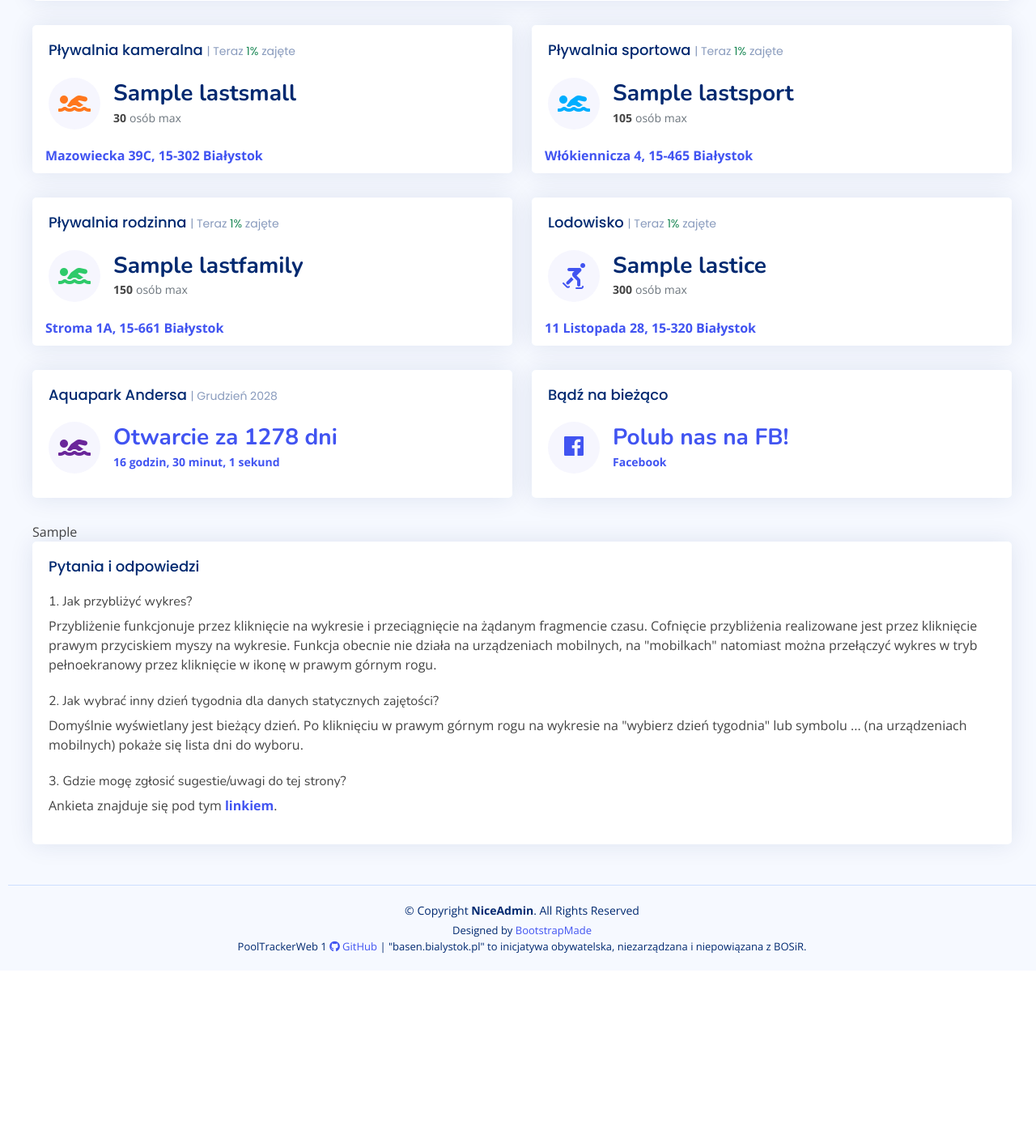
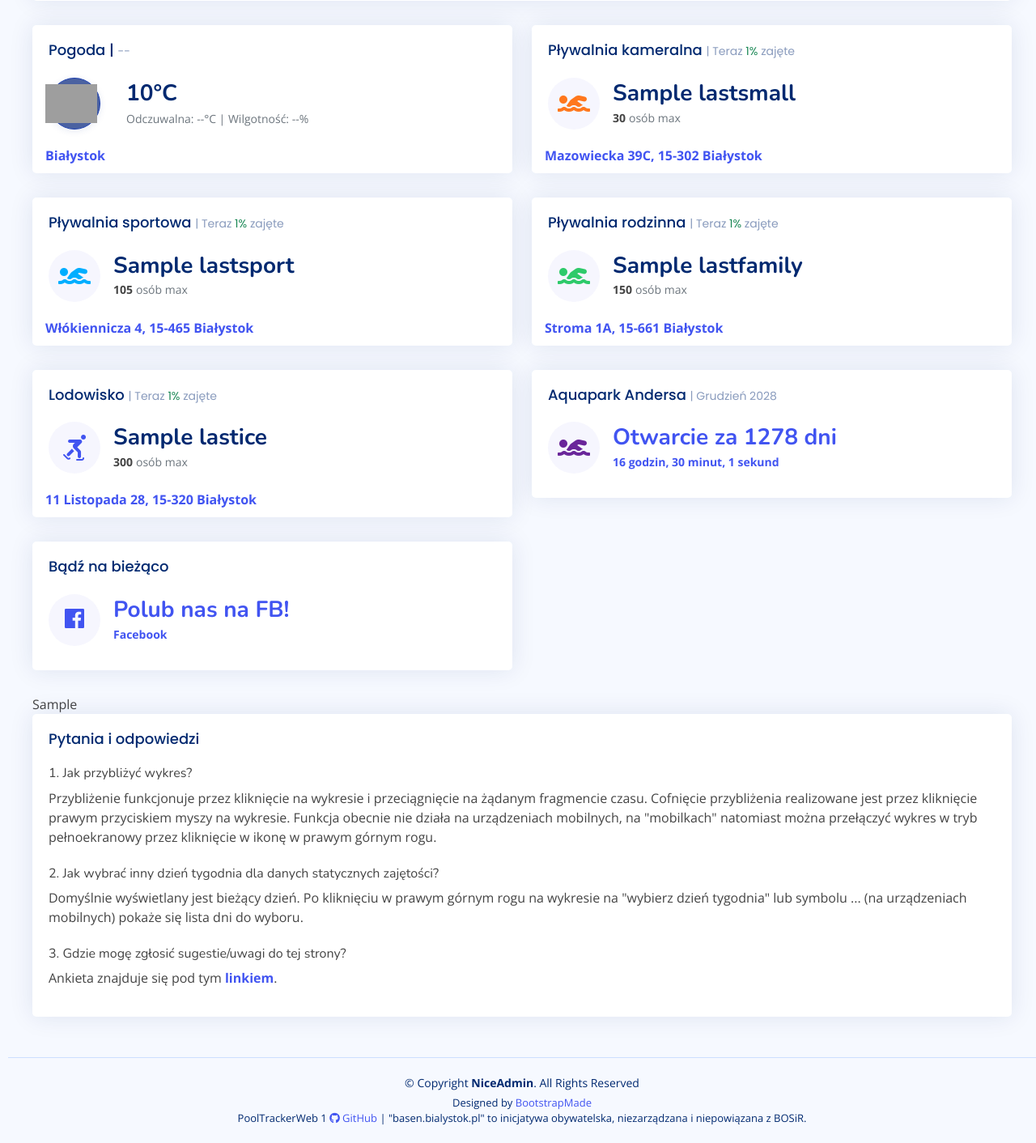
Before and after one commit to avrland/PoolTrackerWeb, a Django app: template tablechart/templates/content.html in a window 1280 px wide. Shown: the part 558-1970 px from the top of the page at 81% size. Before the commit the page ends 1736 px from the top, so only its background shows below. Run offline with Django 4.2, Linux system fonts and the light colour scheme; the template is opened without the code that fills it: most values are stand-ins (such as "Sample title", 1, 10 or a date in 2020); parts of the project's set-up code (start-up, migrations or seed data) failed here and were passed over; some libraries are stand-ins or nearby versions; grey boxes are pictures that could not be loaded.

Commit message:
Weather module base

```diff
--- a/tablechart/pw_example.json
+++ b/tablechart/pw_example.json
@@ -4,5 +4,6 @@
     "PASSWORD": "...",
     "HOST": "...",
     "PORT": "...",
-    "SECRET_KEY": "..."
+    "SECRET_KEY": "...",
+    "OPENWEATHER_API_KEY": "..."
 }
--- a/tablechart/tablechart/settings.py
+++ b/tablechart/tablechart/settings.py
@@ -15,6 +15,7 @@ import os
 import json
 with open('pw.json') as f:
     SECRETS = json.load(f)
+OPENWEATHER_API_KEY = SECRETS['OPENWEATHER_API_KEY']
 # Build paths inside the project like this: BASE_DIR / 'subdir'.
 BASE_DIR = Path(__file__).resolve().parent.parent
 
@@ -125,7 +126,8 @@ USE_TZ = True
 STATIC_URL = 'static/'
 
 if DEBUG:
-    STATICFILES_DIRS = [ os.path.join(BASE_DIR, 'static')]
+    STATICFILES_DIRS = [ os.path.join(BASE_DIR, 'static'),
+                         os.path.join(BASE_DIR, 'tablechart/static')]
 else:
     STATIC_ROOT = os.path.join(BASE_DIR, 'static')
 
--- /dev/null
+++ b/tablechart/tablechart/static/css/weather.css
@@ -0,0 +1,127 @@
+/* === MODUŁ POGODY === */
+.weather-section {
+    margin: 20px 0;
+    padding: 20px;
+}
+
+.weather-widget {
+    background: #fff;
+    border-radius: 10px;
+    box-shadow: 0 4px 6px rgba(0, 0, 0, 0.1);
+    overflow: hidden;
+    max-width: 400px;
+    margin: 0 auto;
+}
+
+.weather-header {
+    background: linear-gradient(135deg, #74b9ff, #0984e3);
+    color: white;
+    padding: 15px;
+    text-align: center;
+}
+
+.weather-header h3 {
+    margin: 0;
+    font-size: 1.2em;
+}
+
+.weather-content {
+    padding: 20px;
+    text-align: center;
+}
+
+.weather-main {
+    display: flex;
+    align-items: center;
+    justify-content: center;
+    margin-bottom: 15px;
+}
+
+.weather-icon {
+    width: 60px;
+    height: 60px;
+    margin-right: 15px;
+}
+
+.weather-temp {
+    font-size: 2.5em;
+    font-weight: bold;
+    color: #2d3436;
+}
+
+.weather-description {
+    font-size: 1.1em;
+    color: #636e72;
+    margin-bottom: 15px;
+    text-transform: capitalize;
+}
+
+.weather-details {
+    display: grid;
+    grid-template-columns: 1fr 1fr;
+    gap: 10px;
+    font-size: 0.9em;
+}
+
+.weather-detail {
+    background: #f8f9fa;
+    padding: 8px;
+    border-radius: 5px;
+}
+
+.weather-footer {
+    background: #f8f9fa;
+    padding: 10px;
+    text-align: center;
+    border-top: 1px solid #dee2e6;
+}
+
+.loading {
+    color: #74b9ff;
+    font-style: italic;
+}
+
+.error {
+    color: #e74c3c;
+    font-style: italic;
+}
+
+/* Responsywność */
+@media (max-width: 768px) {
+    .weather-widget {
+        max-width: 100%;
+        margin: 0;
+    }
+
+    .weather-details {
+        grid-template-columns: 1fr;
+    }
+}
+
+.card-icon img {
+  display: block;
+  margin: 0 auto;
+}
+
+
+
+.weather-card .card-icon {
+  background: #1e3b8acc !important;
+  border: 1px solid #1e40af;
+  width: 56px;
+  height: 56px;
+  border-radius: 50%;
+  display: flex;
+  align-items: center;
+  justify-content: center;
+  box-shadow: 0 2px 8px rgba(30,58,138,0.10);
+  margin-right: 16px;
+  flex-shrink: 0;
+}
+
+.weather-card #weather-icon {
+  width: 56px;
+  height: 56px;
+  object-fit: contain;
+  display: block;
+}
--- a/tablechart/templates/dashboard.html
+++ b/tablechart/templates/dashboard.html
@@ -1,5 +1,39 @@
 {% block content %}
 <div class="row"> <!-- Current number of people -->
+
+<!-- Dodaj tę sekcję w odpowiednim miejscu, np. po nagłówku -->
+
+  <!-- zawartość kafelka pogody -->
+
+
+<div class="col-xxl-4 col-md-6">
+  <div class="card info-card small-card weather-card">
+    <div class="card-body">
+      <h5 class="card-title">
+        Pogoda | <span class="text-capitalize">{{ weather.description|default:"--" }}</span>
+      </h5>
+      <div class="d-flex align-items-center">
+        <div class="card-icon rounded-circle d-flex align-items-center justify-content-center" style="background: #f0f4fa;">
+          {% if weather and weather.icon %}
+            <img src="https://openweathermap.org/img/wn/{{ weather.icon }}@2x.png" alt="{{ weather.description|default:'Ikona pogody' }}" style="width:64px;height:64px;object-fit:contain;display:inline-block;vertical-align:middle;margin-right:8px;">
+          {% else %}
+            <img src="" alt="Ikona pogody" style="width:64px;height:64px;">
+          {% endif %}
+        </div>
+        <div class="ps-3">
+          <h6>{{ weather.temp|default:"--" }}°C</h6>
+          <div class="text-muted small pt-1">
+            Odczuwalna: {{ weather.feels_like|default:"--" }}°C | Wilgotność: {{ weather.humidity|default:"--" }}%
+          </div>
+        </div>
+      </div>
+    </div>
+    <div class="ps-3">
+      <a href="https://www.google.com/maps?q=Białystok" target="_blank"><b>Białystok</b></a>
+    </div>
+  </div>
+</div>
+
 
     <!-- Small -->
     <div class="col-xxl-4 col-md-6">
--- a/tablechart/templates/index.html
+++ b/tablechart/templates/index.html
@@ -1,7 +1,11 @@
 {% load static %}
+
 <!DOCTYPE html>
 <html lang="en">
 <head>
+  <!-- W sekcji <head> dodaj: -->
+<link rel="stylesheet" href="{% static 'css/weather.css' %}">
+
   <meta charset="utf-8">
   <meta content="width=device-width, initial-scale=1.0" name="viewport">
 
```
Also changed, not shown: tablechart/chart_app/views.py (+31 -2 lines), tablechart/static/assets/css/style.css (line endings or trailing spaces).
